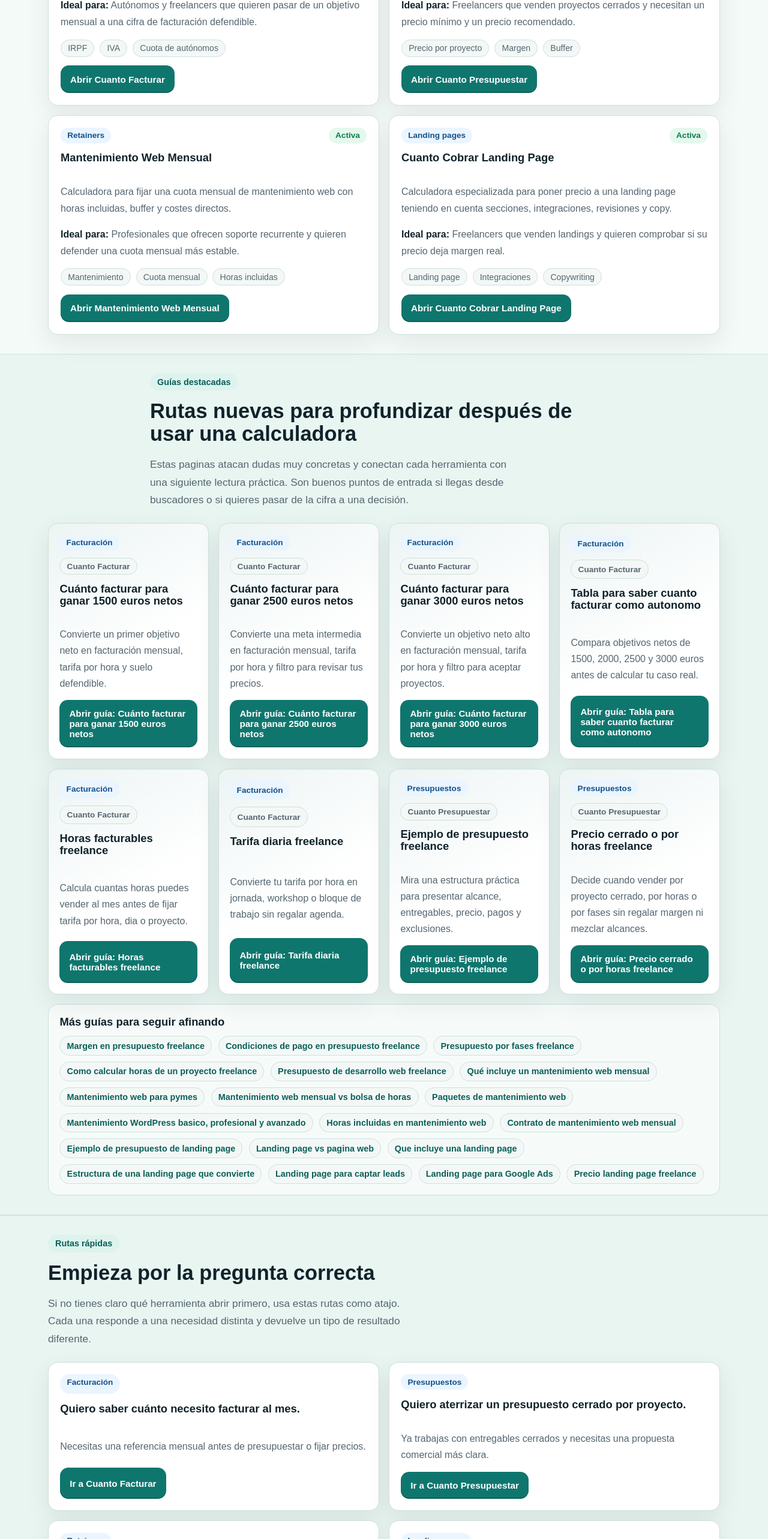
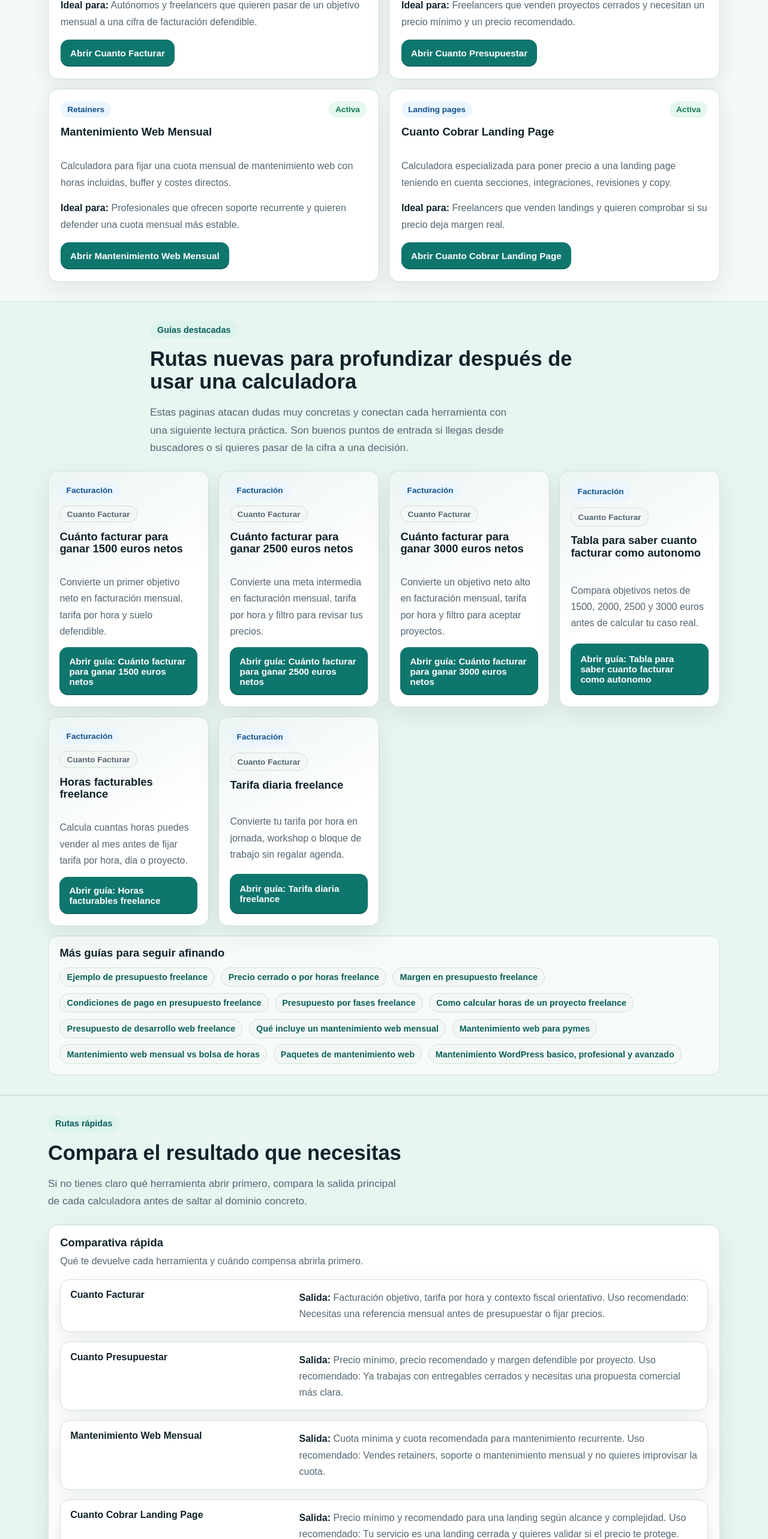
Before and after one commit to djimenezm/paneldeherramientas, a Next.js app: page / in a window 1280 px wide. Shown: the part 3142-5708 px from the top of the page at 60% size. Built offline with nearby package versions, Linux system fonts and the light colour scheme.

Commit message:
Reduce homepage DOM footprint

```diff
--- a/app/globals.css
+++ b/app/globals.css
@@ -448,24 +448,6 @@ h3 {
   color: var(--text);
 }
 
-.tool-tags {
-  display: flex;
-  gap: 0.55rem;
-  flex-wrap: wrap;
-  list-style: none;
-  margin: 0;
-  padding: 0;
-}
-
-.tool-tags li {
-  border-radius: 999px;
-  padding: 0.35rem 0.7rem;
-  background: #f3f8f6;
-  border: 1px solid var(--line);
-  color: var(--muted);
-  font-size: 0.88rem;
-}
-
 .tool-link {
   display: inline-flex;
   align-items: center;
@@ -565,30 +547,17 @@ h3 {
   max-width: 780px;
 }
 
-.routes-grid,
 .matrix-list {
   display: grid;
   gap: 1rem;
 }
 
-.routes-grid {
-  grid-template-columns: repeat(2, minmax(0, 1fr));
-  margin-bottom: 1.25rem;
-}
-
-.route-card,
 .matrix-card,
 .matrix-row {
   background: var(--surface);
   border: 1px solid var(--line);
   border-radius: 16px;
   box-shadow: var(--shadow);
-}
-
-.route-card {
-  display: grid;
-  gap: 0.9rem;
-  padding: 1.2rem;
 }
 
 .route-kicker {
@@ -600,12 +569,6 @@ h3 {
   color: #14518b;
   font-size: 0.85rem;
   font-weight: 700;
-}
-
-.route-card p {
-  margin: 0;
-  color: var(--muted);
-  line-height: 1.7;
 }
 
 .matrix-card {
@@ -632,21 +595,6 @@ h3 {
   grid-template-columns: 0.55fr 1fr;
   gap: 1rem;
   padding: 1rem;
-}
-
-.matrix-main {
-  display: grid;
-  gap: 0.4rem;
-}
-
-.matrix-main span {
-  color: var(--muted);
-  font-size: 0.92rem;
-}
-
-.matrix-detail {
-  display: grid;
-  gap: 0.55rem;
 }
 
 .matrix-detail strong {
@@ -729,7 +677,6 @@ h3 {
   .workflow-grid,
   .guide-grid,
   .tools-grid,
-  .routes-grid,
   .matrix-row {
     grid-template-columns: 1fr;
   }
--- a/app/page.tsx
+++ b/app/page.tsx
@@ -6,11 +6,15 @@ import ToolDirectory from '@/components/ToolDirectory';
 import { siteConfig } from '@/lib/site';
 import { featuredGuides, liveTools, pendingTools, pricingWorkflow, tools } from '@/lib/tools';
 
-const FEATURED_GUIDE_CARD_COUNT = 8;
+const FEATURED_GUIDE_CARD_COUNT = 6;
+const COMPACT_GUIDE_LINK_COUNT = 12;
 
 export default function HomePage() {
   const highlightedGuides = featuredGuides.slice(0, FEATURED_GUIDE_CARD_COUNT);
-  const compactGuides = featuredGuides.slice(FEATURED_GUIDE_CARD_COUNT);
+  const compactGuides = featuredGuides.slice(
+    FEATURED_GUIDE_CARD_COUNT,
+    FEATURED_GUIDE_CARD_COUNT + COMPACT_GUIDE_LINK_COUNT,
+  );
 
   const websiteSchema = {
     '@type': 'WebSite',
--- a/components/DecisionGuide.tsx
+++ b/components/DecisionGuide.tsx
@@ -6,27 +6,14 @@ export default function DecisionGuide() {
       <div className="container">
         <div className="section-heading">
           <span className="eyebrow">Rutas rápidas</span>
-          <h2 id="decision-guide-title">Empieza por la pregunta correcta</h2>
+          <h2 id="decision-guide-title">Compara el resultado que necesitas</h2>
           <p className="section-lead">
-            Si no tienes claro qué herramienta abrir primero, usa estas rutas como atajo. Cada una
-            responde a una necesidad distinta y devuelve un tipo de resultado diferente.
+            Si no tienes claro qué herramienta abrir primero, compara la salida principal de cada
+            calculadora antes de saltar al dominio concreto.
           </p>
         </div>
 
-        <div className="routes-grid">
-          {tools.map((tool) => (
-            <article className="route-card" key={tool.name}>
-              <span className="route-kicker">{tool.category}</span>
-              <h3>{tool.primaryQuestion}</h3>
-              <p>{tool.bestWhen}</p>
-              <a className="tool-link" href={tool.trackingHref}>
-                Ir a {tool.name}
-              </a>
-            </article>
-          ))}
-        </div>
-
-          <div className="matrix-card" aria-label="Comparativa rápida de herramientas">
+        <div className="matrix-card" aria-label="Comparativa rápida de herramientas">
           <div className="matrix-head">
             <h3>Comparativa rápida</h3>
             <p>Qué te devuelve cada herramienta y cuándo compensa abrirla primero.</p>
@@ -37,14 +24,10 @@ export default function DecisionGuide() {
               <article className="matrix-row" key={tool.name}>
                 <div className="matrix-main">
                   <strong>{tool.name}</strong>
-                  <span>{tool.category}</span>
                 </div>
                 <div className="matrix-detail">
                   <p>
-                    <strong>Salida principal:</strong> {tool.output}
-                  </p>
-                  <p>
-                    <strong>Cuándo usarla:</strong> {tool.bestWhen}
+                    <strong>Salida:</strong> {tool.output} Uso recomendado: {tool.bestWhen}
                   </p>
                 </div>
               </article>
--- a/components/ToolDirectory.tsx
+++ b/components/ToolDirectory.tsx
@@ -37,12 +37,6 @@ export default function ToolDirectory() {
                 <strong>Ideal para:</strong> {tool.useCase}
               </p>
 
-              <ul className="tool-tags" aria-label={`Etiquetas de ${tool.name}`}>
-                {tool.tags.map((tag) => (
-                  <li key={tag}>{tag}</li>
-                ))}
-              </ul>
-
               {tool.isLive ? (
                 <a
                   className="tool-link"
```
Also changed, not shown: 2 other files (tests, documents, lock files or other folders).
